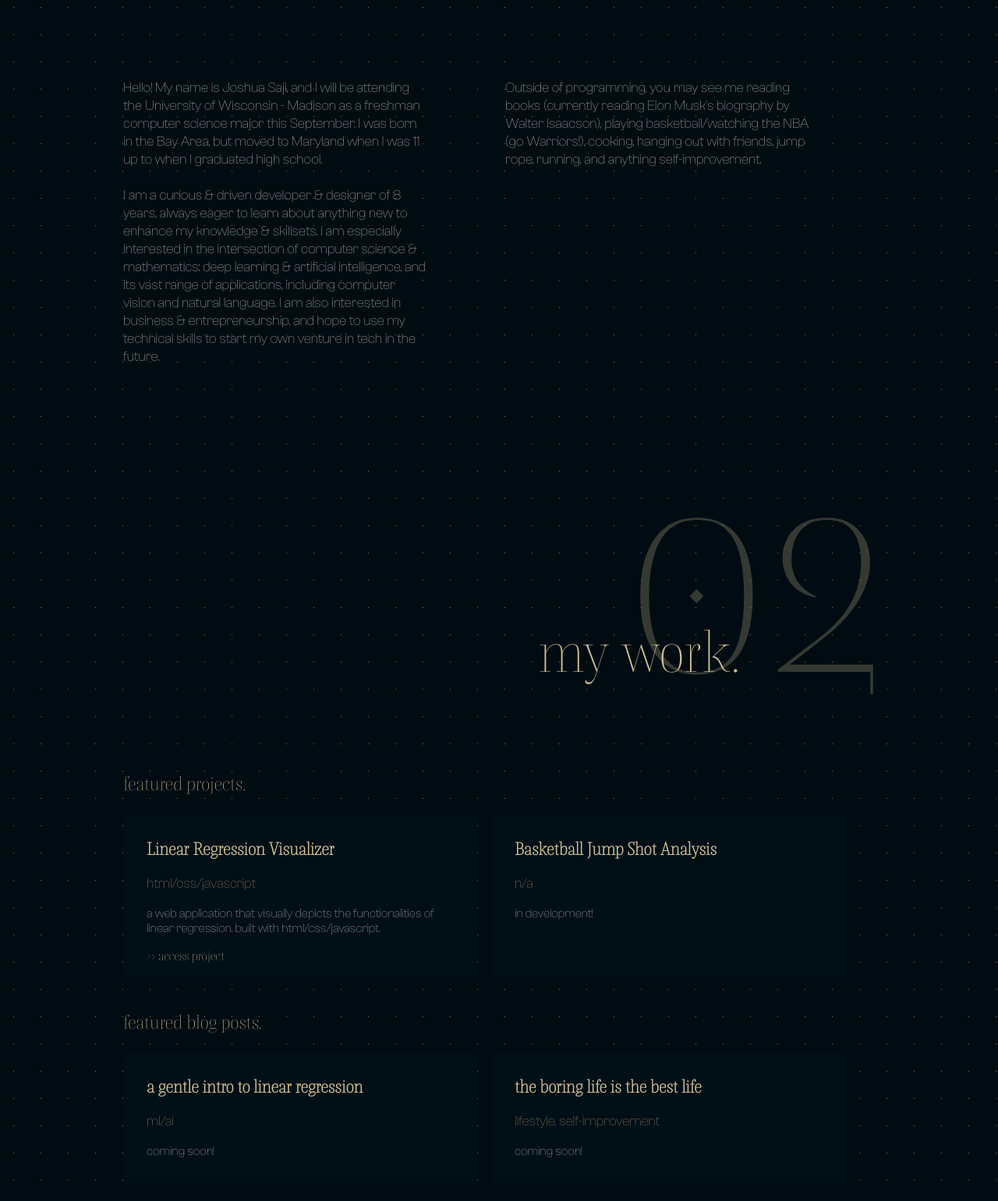
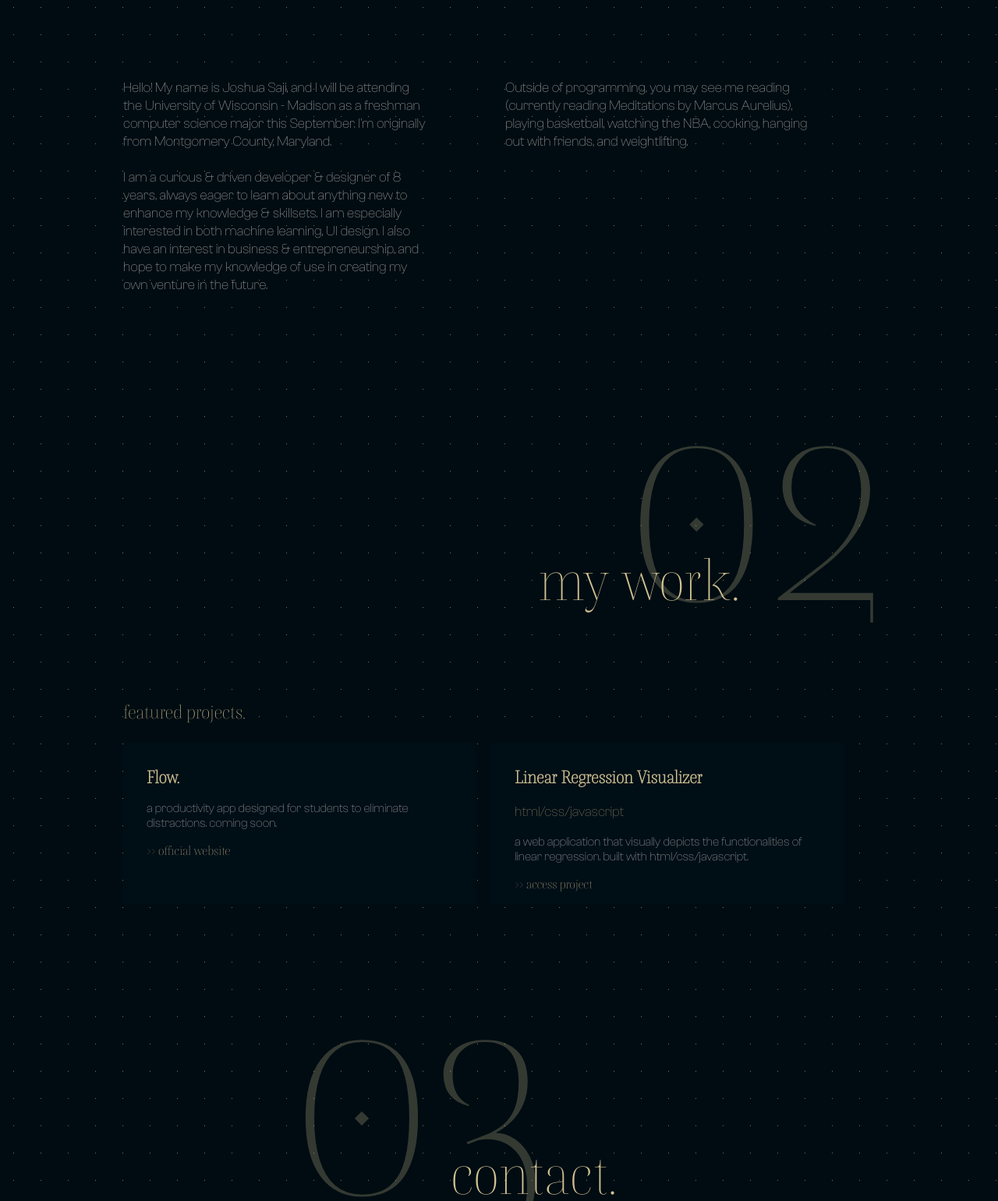
Before and after one commit to Stylos21/stylos21.github.io, a plain HTML site: page index.html in a window 1280 px wide. Shown: the part 1198-2739 px from the top of the page at 78% size. Drawn offline with nearby package versions, Linux system fonts and the light colour scheme.

Commit message:
Update index.html

```diff
--- a/index.html
+++ b/index.html
@@ -95,7 +95,7 @@
 
                 <div class="center">
                     <p class="header desc">I'm Joshua Saji</p>
-                    <p class="bodytext">incoming cs student @ uw madison.</p>
+                    <p class="bodytext">first-year cs major @ uw madison.</p>
                 </div>
             </div>
         </div>
@@ -107,17 +107,12 @@
                 </div>
                 <div class="flex">
                     <p class="bodytext desc flex-item" data-aos="fade-right">Hello! My name is Joshua Saji, and I will be attending the University of Wisconsin - Madison as a freshman computer science major this September.
-                        I was born in the Bay Area, but moved to Maryland when I was 11 up to when I graduated high school.
+                       I'm originally from Montgomery County, Maryland.
                         <br><br> I am a curious & driven developer & designer of 8 years, always eager to learn about
-                        anything new to enhance my knowledge & skillsets. I am especially interested in the intersection
-                        of computer science & mathematics: deep learning & artificial intelligence, and its vast range
-                        of applications, including computer vision and natural language. I am also interested in
-                        business & entrepreneurship, and hope to use my technical skills to start my own venture in
-                        tech in the future.<br> <br> </p>
+                        anything new to enhance my knowledge & skillsets. I am especially interested in both machine learning, UI design. I also have an interest in business & entrepreneurship, and hope to make my knowledge of use in creating my own venture in the future.<br> <br> </p>
                     <p class="bodytext desc flex-item" data-aos="fade-left">Outside of programming, you may see me
-                        reading books (currently reading Elon Musk's biography by Walter Isaacson), playing
-                        basketball/watching the NBA (go Warriors!), cooking, hanging out with friends, jump rope,
-                        running, and anything self-improvement.
+                        reading (currently reading Meditations by Marcus Aurelius), playing
+                        basketball, watching the NBA, cooking, hanging out with friends, and weightlifting.
                     </p>
                 </div>
             </div>
@@ -134,6 +129,14 @@
 
                     <div class="flex">
                         <div class="project" data-aos="fade-right">
+                            <h1 class="projectTitle">Flow.</h1>
+<!--                             <p class="projectTools">in de</p> -->
+                            <div class="project-body">
+                                <p class="projectDesc">a productivity app designed for students to eliminate distractions. coming soon.</p>
+                                <a href="https://flowwitthrough.github.io/" class="projectLink">>> official website</a>
+                            </div>
+                        </div>
+                        <div class="project" data-aos="fade-right">
                             <h1 class="projectTitle">Linear Regression Visualizer</h1>
                             <p class="projectTools">html/css/javascript</p>
                             <div class="project-body">
@@ -144,23 +147,15 @@
                                     project</a>
                             </div>
                         </div>
-                        <div class="project" data-aos="fade-left">
-                            <h1 class="projectTitle">Basketball Jump Shot Analysis</h1>
-                            <p class="projectTools">n/a</p>
-                            <div class="project-body">
-                                <p class="projectDesc">in development!</p>
-                            </div>
-                        </div>
-
                     </div>
 
                 </div>
 
-                <div class="blog-container work-section">
+<!--                 <div class="blog-container work-section"> -->
 
-                    <p class="projectHeader" data-aos="fade-left" class="right">featured blog posts.</p>
+<!--                     <p class="projectHeader" data-aos="fade-left" class="right">featured blog posts.</p> -->
 
-                    <div class="flex" data-aos="fade-down">
+<!--                     <div class="flex" data-aos="fade-down">
                         <div class="project">
                             <h1 class="projectTitle">a gentle intro to linear regression</h1>
                             <p class="topic">ml/ai</p>
@@ -177,10 +172,10 @@
                         </div>
 
                     </div>
+ -->
+<!--                 </div> -->
 
-                </div>
-
-            </div>
+<!--             </div> -->
         </div>
         <div class="section fourth" id="contact">
             <div class="body-content center-contact">
```
